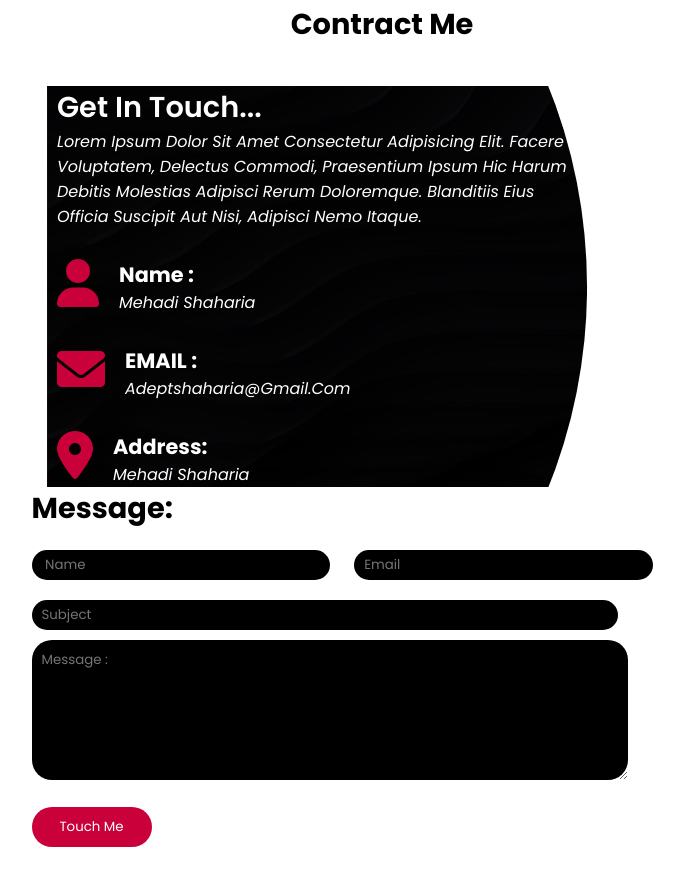
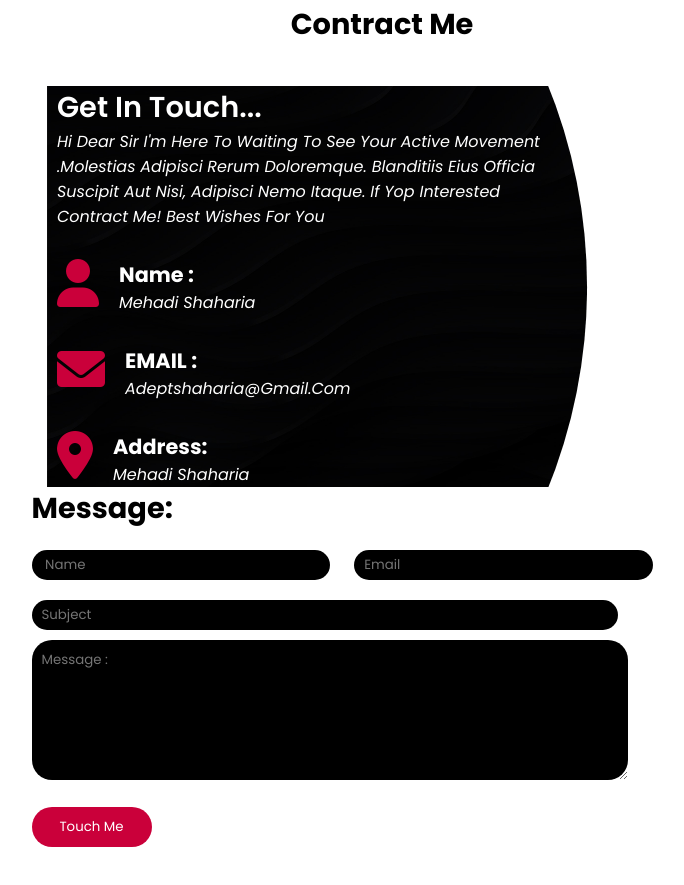
Before and after one commit to shaharia1999/assignment2, a plain HTML site: page index.html in a window 1280 px wide. Shown: the part 2754-3639 px from the top of the page, without its empty margins (268-952 px from the left). Drawn offline with Linux system fonts and the light colour scheme.

Commit message:
change something

```diff
--- a/index.html
+++ b/index.html
@@ -211,7 +211,10 @@
           <div class="row">
              <div class="col-md-6 contract-col1" >
               <h3>get in touch...</h3>
-              <p class="p">Lorem ipsum dolor sit amet consectetur adipisicing elit. Facere voluptatem, delectus commodi, praesentium ipsum hic harum debitis molestias adipisci rerum doloremque. Blanditiis eius officia suscipit aut nisi, adipisci nemo itaque.</p>
+              <p class="p">hi dear sir  i'm here to waiting to see your active movement .molestias adipisci rerum doloremque. Blanditiis eius officia suscipit aut nisi, adipisci nemo itaque.
+              if yop interested contract me!
+              best wishes for you
+              </p>
 
               <div class="contact-icone">
                 <div><i class="fas fa-user"></i></div>
```
